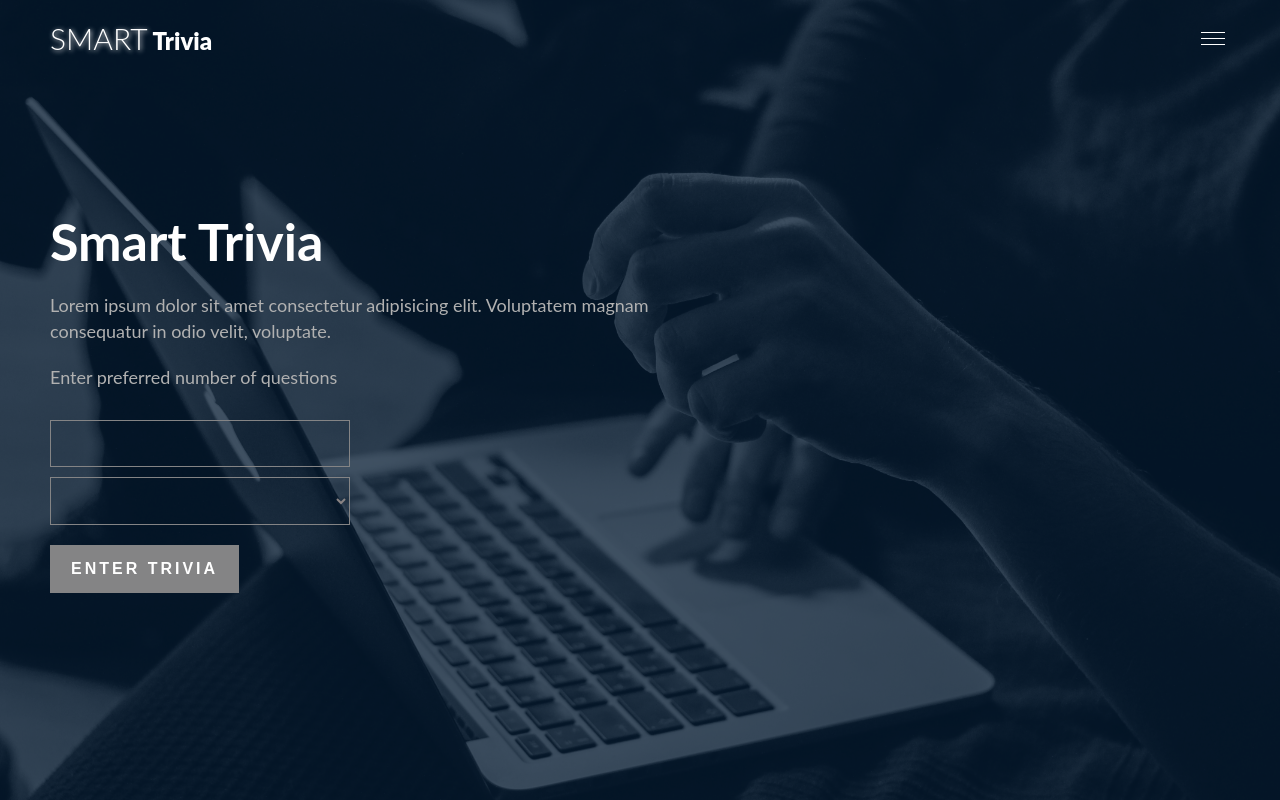
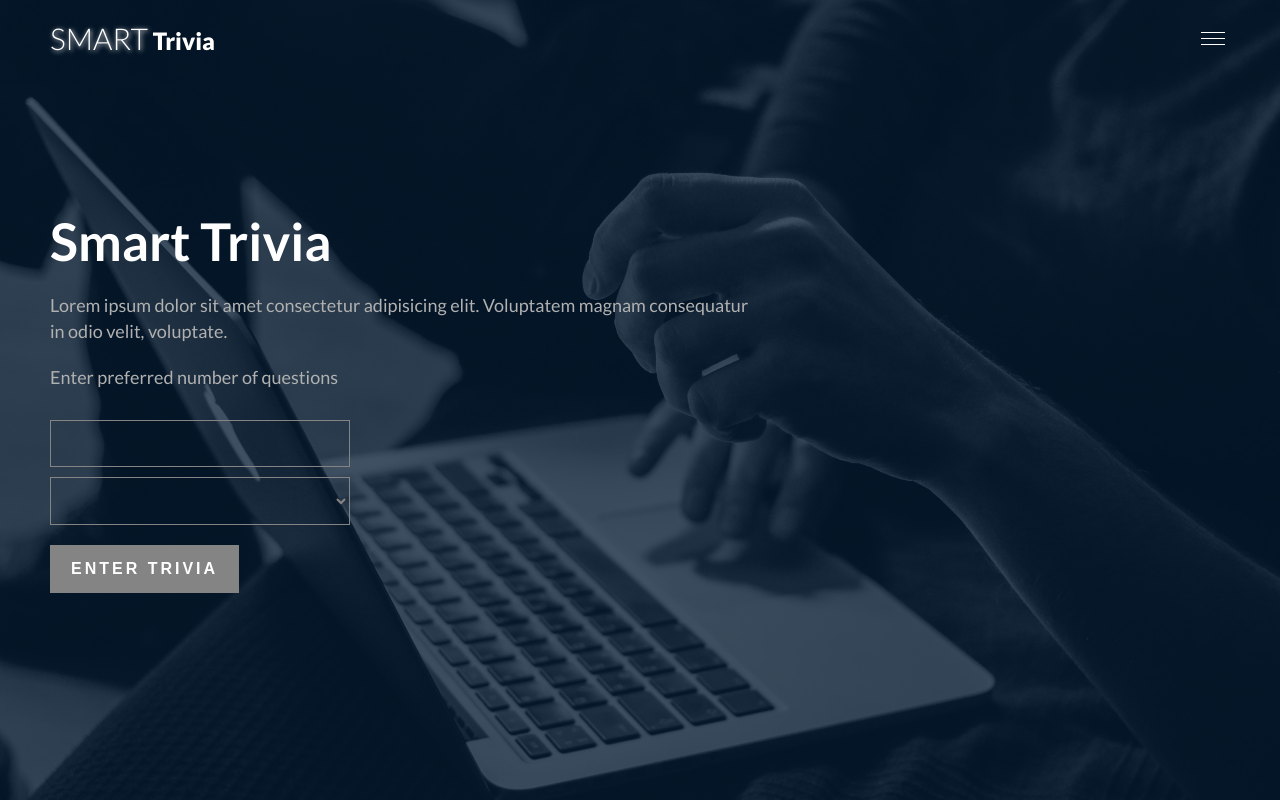
Before and after one commit to thelamina/Trivia, a plain HTML site: page index.html in a window 1280 px wide. Drawn offline with Linux system fonts and the light colour scheme; no server answers.

Commit message:
font google

```diff
--- a/style.css
+++ b/style.css
@@ -1,3 +1,5 @@
+@import url("https://fonts.googleapis.com/css2?family=Lato:wght@100;300;400;700;900&display=swap");
+
 * {
   padding: 0;
   margin: 0;
@@ -9,7 +11,7 @@ html {
 }
 
 body {
-  font-family: lato;
+  font-family: "Lato", sans-serif;
   overflow: hidden;
   color: #ffffff;
 }
```
